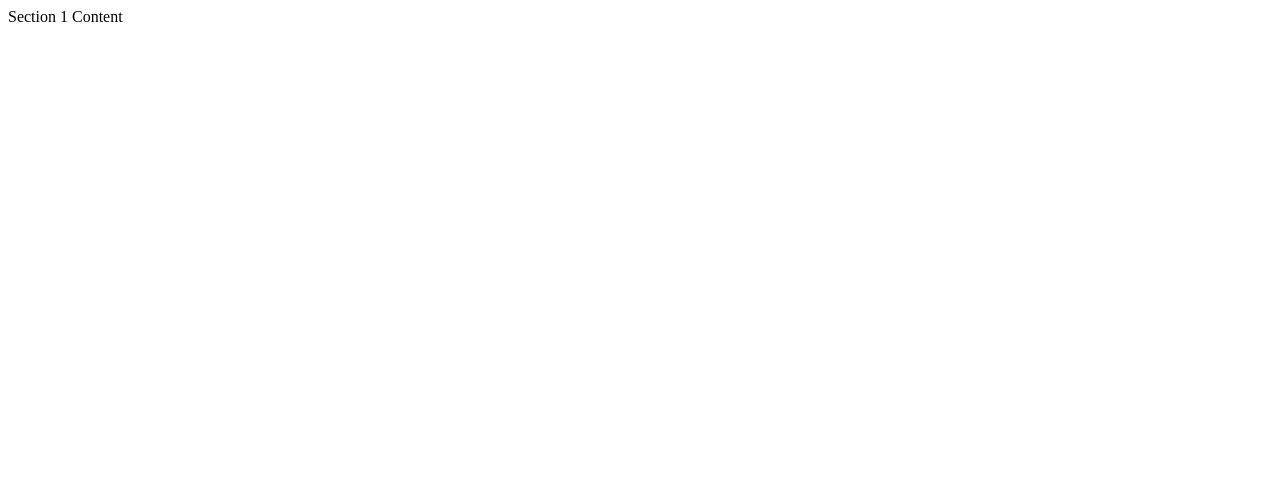
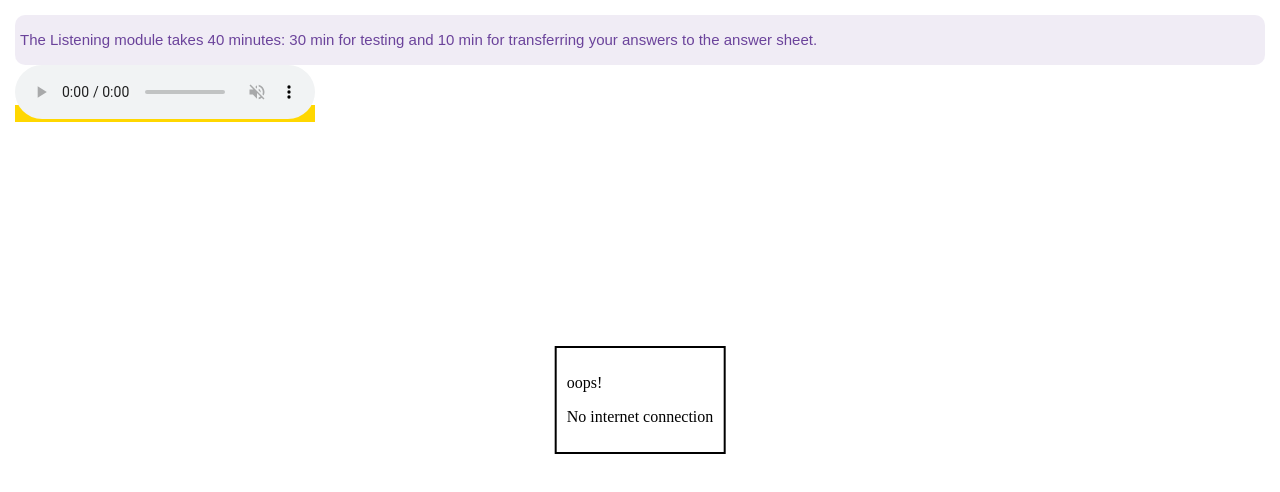
Before and after one commit to prabininfotech/easyielts, a plain HTML site: page listening/listening_full_test/jan_2023/section_1.html in a window 1280 px wide. Drawn offline with Linux system fonts and the light colour scheme.

Commit message:
Update section_1.html

```diff
--- a/listening/listening_full_test/jan_2023/section_1.html
+++ b/listening/listening_full_test/jan_2023/section_1.html
@@ -1 +1,69 @@
-Section 1 Content
+<!DOCTYPE html>
+<html lang="en">
+
+<head>
+    <meta charset="UTF-8">
+    <meta name="viewport" content="width=device-width, initial-scale=1.0">
+    <style>
+
+        body {
+            margin: 0%;
+            padding: 15px;
+            background-color: white;
+        }
+
+        header {
+            color: rgba(107, 67, 155, 1);
+            background-color: rgba(107, 67, 155, 0.1);
+            padding-left: 5px;
+            padding-right: 5px;
+            padding-top: 0.1px;
+            padding-bottom: 0.1px;
+            border-radius: 10px;
+            font-size: 15px;
+            line-height: 20px;
+            font-family: Arial, Helvetica, sans-serif;
+        }
+
+        audioContainer {
+            background-color: gold;
+        }
+
+        .center-div {
+            border: 2px solid;
+            position: absolute;
+            top: 50%;
+            left: 50%;
+            transform: translate(-50%, -50%);
+            padding: 10px;
+        }
+
+    </style>
+</head>
+
+<body>
+
+    <header>
+        <p>The Listening module takes 40 minutes: 30 min for testing and 10 min for transferring your answers to the answer sheet.</p>
+    </header>
+
+    <audioContainer>
+        <audio controls autoplay muted>
+            <source src="horse.ogg" type="audio/ogg">
+            <source src="horse.mp3" type="audio/mpeg">
+          Your browser does not support the audio element.
+          </audio>
+    </audioContainer>
+
+
+    <div class="center-div">
+        <p>oops!</p>
+        <p>No internet connection</p>
+
+    </div>
+
+
+
+</body>
+
+</html>
```
